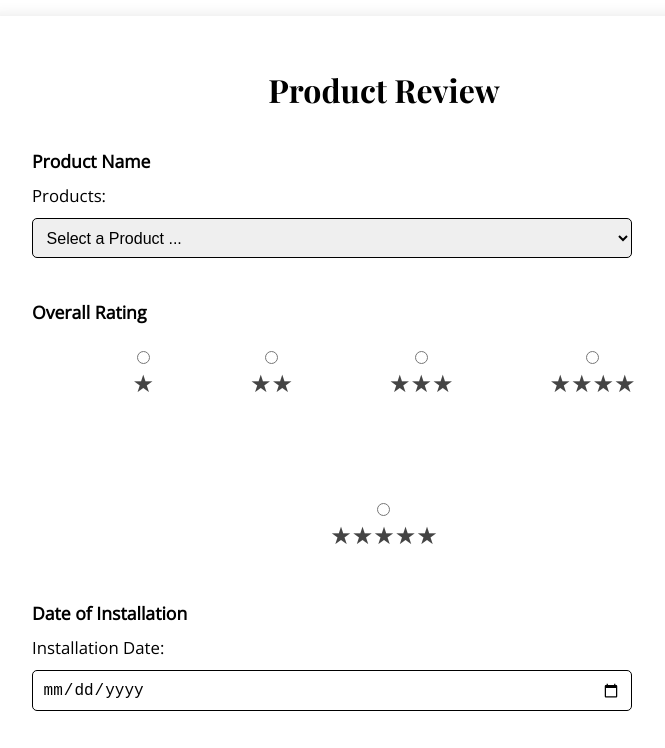
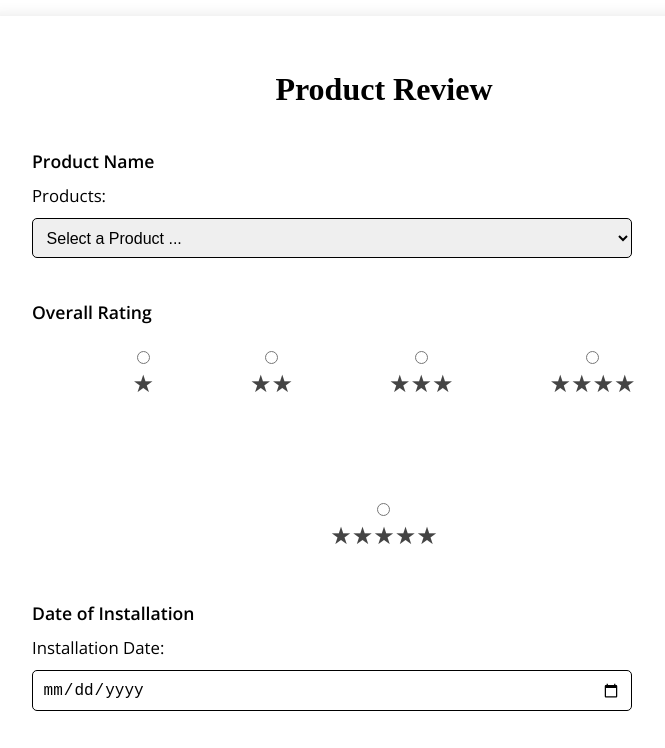
Before and after one commit to NephiImo/wdd131, a plain HTML site: page form.html in a window 1280 px wide. Shown: the top 748 px of the page, without its empty margins (256-921 px from the left). Drawn offline with nearby package versions, Linux system fonts and the light colour scheme.

Commit message:
Form completed

```diff
--- a/form.html
+++ b/form.html
@@ -8,7 +8,9 @@
     <link rel="stylesheet" href="styles/form.css">
     <link rel="stylesheet" href="styles/form-large.css" media="screen and (min-width: 768px)">
     <script src="scripts/form.js" defer></script>
-    <link href="https://fonts.googleapis.com/css2?family=Open+Sans&family=Playfair+Display:wght@700&display=swap" rel="stylesheet">
+    <link rel="preconnect" href="https://fonts.googleapis.com">
+    <link rel="preconnect" href="https://fonts.gstatic.com" crossorigin>
+    <link href="https://fonts.googleapis.com/css2?family=Open+Sans:wght@300;400;600&display=swap" rel="stylesheet">
     <title>Product Review Form</title>
 </head>
 <body>
```
